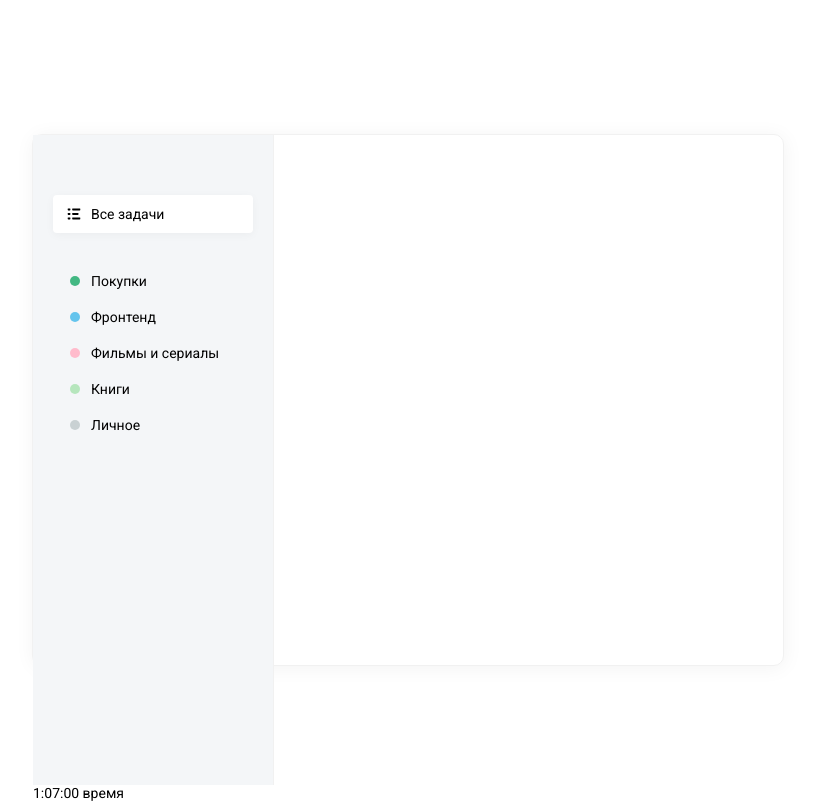
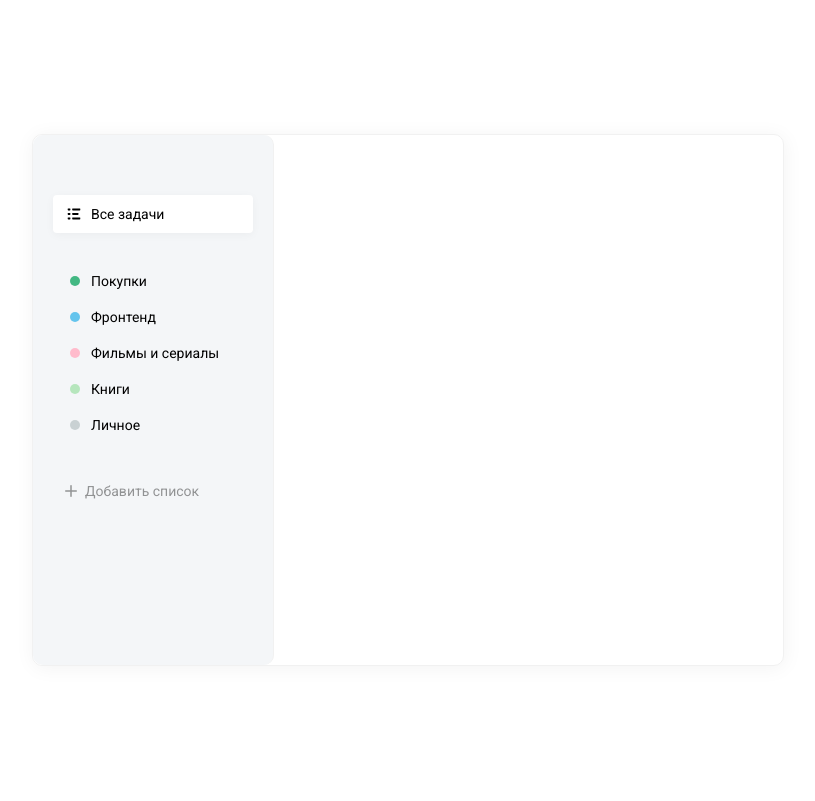
Before and after one commit to Daniil161russ/react-todo, a React (Create React App) app in the folder todo-app/: page / in a window 1280 px wide. Shown: the whole page, without its empty margins (232-1047 px from the left). Built offline with nearby package versions, Linux system fonts and the light colour scheme.

Commit message:
completed sidebar and create popup

```diff
--- a/todo-app/package.json
+++ b/todo-app/package.json
@@ -6,6 +6,7 @@
     "@testing-library/jest-dom": "^5.13.0",
     "@testing-library/react": "^11.2.7",
     "@testing-library/user-event": "^12.8.3",
+    "classnames": "^2.3.1",
     "node-sass": "^6.0.0",
     "react": "^17.0.2",
     "react-dom": "^17.0.2",
--- a/todo-app/src/App.js
+++ b/todo-app/src/App.js
@@ -1,5 +1,8 @@
 import React from 'react'
 import List from './components/List'
+import AddButtonList from './components/AddListButton';
+
+import db from './assets/db.json'
 
 function App() {
   return (
@@ -28,17 +31,18 @@ function App() {
             name: 'Фильмы и сериалы'
           },
           {
-            color: 'lightgreen',
+            color: 'lime',
             name: 'Книги'
           },
           {
-            color: 'gray',
+            color: 'grey',
             name: 'Личное'
           }
-        ]}/>
+        ]} isRemovable />
+        <AddButtonList colors={db.colors}/>
       </div>
       <div className="todo__tasks">
-        1:07:00 время
+
       </div>
     </div>
   );
--- /dev/null
+++ b/todo-app/src/components/AddListButton/AddListButton.scss
@@ -0,0 +1,38 @@
+.add-list {
+	.list {
+		margin-bottom: 5px;
+	}
+	&__popup {
+		position: relative;
+		width: 240px;
+		// height: 150px;
+		background: #FFFFFF;
+		box-shadow: 0px 6px 10px rgba(0, 0, 0, 0.05);
+		border-radius: 10px;
+		padding: 18px;
+		.button{
+			width: 100%;
+			margin-top: 15px;
+		}
+		&-colors {
+			display: flex;
+			justify-content: space-between;
+			margin-top: 12px;
+			.badge {
+				width: 16px;
+				height: 16px;
+				cursor: pointer;
+				border: 2px solid transparent;
+				&.active{
+					border: 2px solid #525252;
+				}
+			}
+		}
+		&-close-btn {
+			position: absolute;
+			right: -8px;
+			top: -8px;
+			cursor: pointer;
+		}
+	}
+}
--- /dev/null
+++ b/todo-app/src/components/AddListButton/index.jsx
@@ -0,0 +1,46 @@
+import React, { useState } from 'react'
+import List from '../List'
+
+import Badge from '../Badge'
+import closeSvg from '../../assets/img/close.svg'
+
+import './AddListButton.scss'
+
+const AddButtonList = ({ colors }) => {
+	const [visible, setVisible] = useState(false)
+	const [selectedColor, setSelectColor] = useState(colors[0].id)
+
+	return (
+		<div className="add-list">
+			<List items={[
+				{
+					icon: <svg width="12" height="12" viewBox="0 0 16 16" fill="none" xmlns="http://www.w3.org/2000/svg">
+					<path d="M8 1V15" stroke="black" strokeWidth="2" strokeLinecap="round" strokeLinejoin="round"/>
+					<path d="M1 8H15" stroke="black" strokeWidth="2" strokeLinecap="round" strokeLinejoin="round"/>
+					</svg>,
+					className: 'list__add-button',
+					name: 'Добавить список'
+				}
+			]}
+			onClick={() => setVisible(!visible)}
+			/>
+			{ visible &&
+				<div className="add-list__popup">
+					<img onClick={() => setVisible(false)} src={closeSvg} alt="icon: close" className="add-list__popup-close-btn"/>
+					<input type="text" placeholder="Название списка" className="field"/>
+					<div className="add-list__popup-colors">
+						{ colors.map(color => (
+							<Badge color={color.name}
+										onClick={() => setSelectColor(color.id)}
+										className={ selectedColor === color.id && 'active'} key={color.id}
+							/>
+						))}
+					</div>
+					<button className="button">Добавить</button>
+				</div>
+			}
+		</div>
+	)
+}
+
+export default AddButtonList
--- /dev/null
+++ b/todo-app/src/components/Badge/Badge.scss
@@ -0,0 +1,30 @@
+.badge {
+	display: inline-block;
+	width: 10px;
+	height: 10px;
+	border-radius: 30px;
+	&--green {
+		background-color: #42B883;
+	}
+	&--blue {
+		background-color: #64C4ED;
+	}
+	&--pink {
+		background-color: #FFBBCC;
+	}
+	&--lime {
+		background-color: #B6E6BD;
+	}
+	&--grey {
+		background-color: #C9D1D3;
+	}
+	&--purple {
+		background-color: #C355F5;
+	}
+	&--black {
+		background-color: #110133;
+	}
+	&--red {
+		background-color: #FF6464;
+	}
+}
--- /dev/null
+++ b/todo-app/src/components/Badge/index.jsx
@@ -0,0 +1,9 @@
+import React from 'react'
+import classNames from 'classnames'
+
+import './Badge.scss'
+
+const Badge = ({ color, onClick, className }) =>
+	<i onClick={onClick} className={classNames('badge', {[`badge--${color}`] : color}, className)}></i>
+
+export default Badge
--- a/todo-app/src/components/List/List.scss
+++ b/todo-app/src/components/List/List.scss
@@ -6,37 +6,15 @@
 		align-items: center;
 		padding: 10px 12px;
 		cursor: pointer;
-		// margin-bottom: 5px;
 
 		&.active {
 			background: #FFFFFF;
 			box-shadow: 0px 2px 10px rgba(0, 0, 0, 0.04);
 			border-radius: 4px;
 		}
-
 		.badge {
-			width: 10px;
-			height: 10px;
-			border-radius: 30px;
 			position: relative;
 			left: 5px;
-
-
-			&--green {
-				background-color: #42B883;
-			}
-			&--blue {
-				background-color: #64C4ED;
-			}
-			&--pink {
-				background-color: #FFBBCC;
-			}
-			&--lightgreen {
-				background-color: #B6E6BD;
-			}
-			&--gray {
-				background-color: #C9D1D3;
-			}
 		}
 	}
 
@@ -47,4 +25,12 @@
 			opacity: 0.6;
 		}
 	}
+
+	&__add-button {
+		opacity: 0.4;
+		transition: 0.3s;
+		&:hover {
+			opacity: 1;
+		}
+	}
 }
--- a/todo-app/src/components/List/index.jsx
+++ b/todo-app/src/components/List/index.jsx
@@ -1,12 +1,16 @@
 import React from 'react'
+import classNames from 'classnames'
+
+import Badge from '../Badge'
+
 import './List.scss'
 
-const List = ({ items }) => {
+const List = ({ items, isRemovable, onClick }) => {
 	return (
-		<ul className="list">
-			{ items.map(item => (
-				<li className={ item.active ? 'active' : ''}>
-					<i>{ item.icon ? ( item.icon ) : (<i className={`badge badge--${item.color}`}></i>)}</i>
+		<ul className="list" onClick={onClick}>
+			{ items.map((item, index) => (
+				<li key={index} className={classNames(item.className, { 'active': item.active})}>
+					<i>{ item.icon ? ( item.icon ) : (<Badge color={item.color}/>)}</i>
 					<span>{ item.name }</span>
 				</li>
 			))}
--- a/todo-app/src/index.scss
+++ b/todo-app/src/index.scss
@@ -22,8 +22,37 @@
   &__sidebar {
     background-color: #F4F6F8;
     width: 200px;
-    height: 100%;
+    border-radius: 10px;
+    height: calc(100% - 120px);
     border-right: 1px solid #f1f1f1;
     padding: 60px 20px;
   }
 }
+
+.button {
+  background: #4DD599;
+  border-radius: 4px;
+  color: #FFFFFF;
+  border: 0;
+  padding: 10px 20px;
+  cursor: pointer;
+  &:hover {
+    background: darken(#4DD599, 5%);
+  }
+  &:active {
+    background: darken(#4DD599, 10%);
+  }
+}
+
+.field {
+  width: 100%;
+  padding: 8px 12px;
+  background: #FFFFFF;
+  border: 1px solid #EFEFEF;
+  box-sizing: border-box;
+  border-radius: 4px;
+
+  &:focus {
+    border-color: #dbdbdb;
+  }
+}
```
Also changed, not shown: 1 other file (tests, documents, lock files or other folders).
